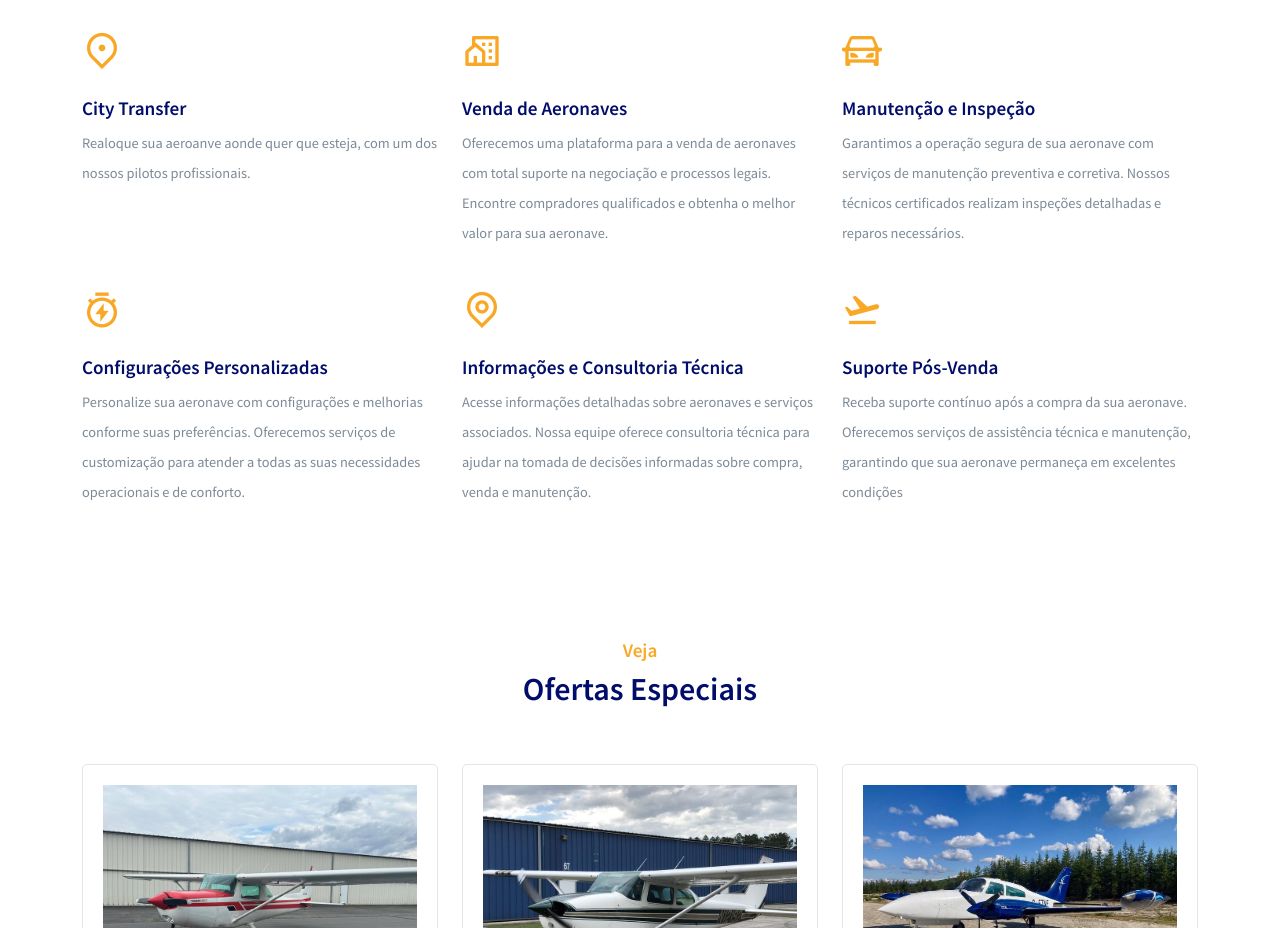
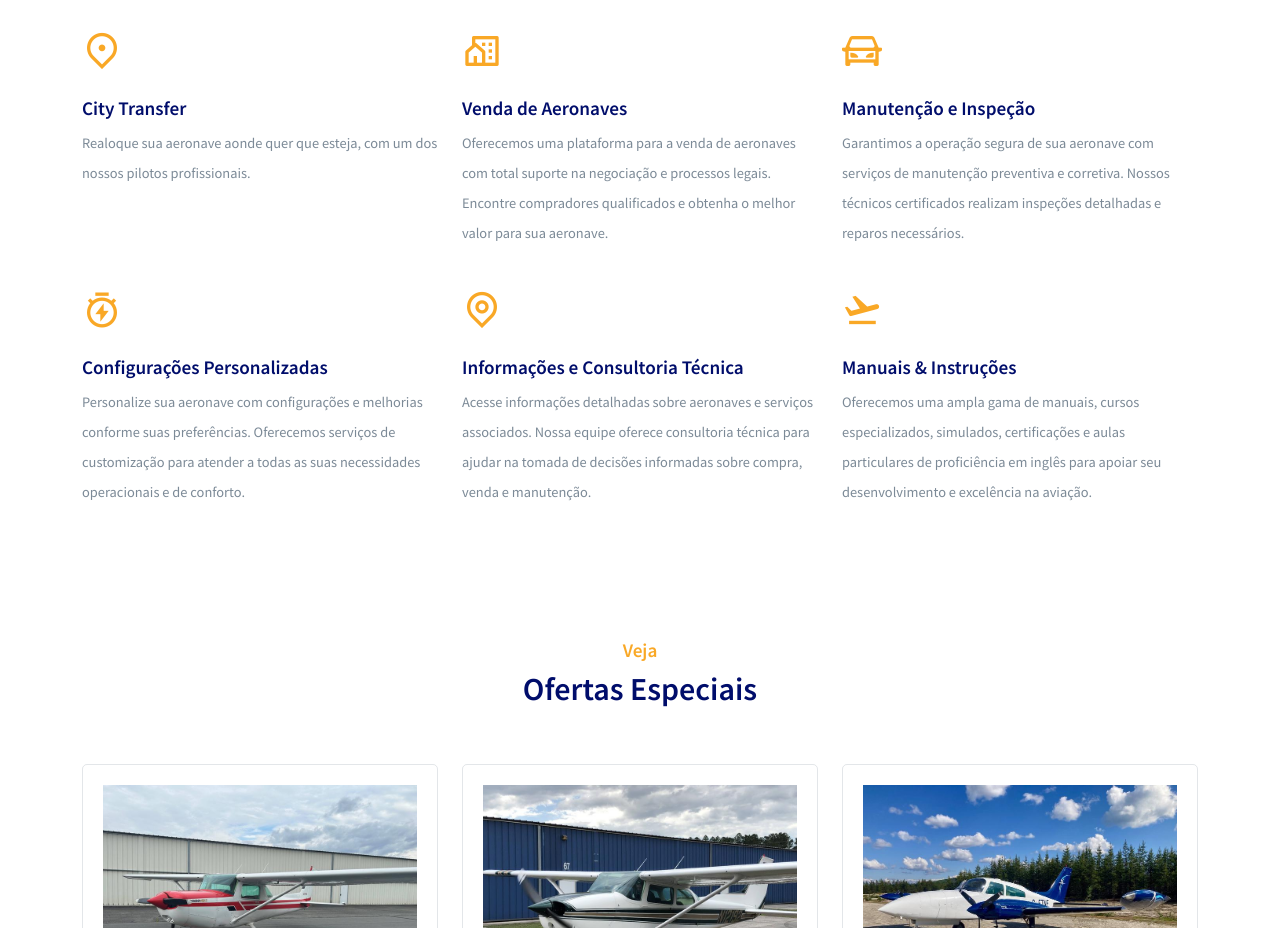
Before and after one commit to benattimj/airLiam, a React (Create React App) app: page /home in a window 1280 px wide. Shown: the part 1760-2688 px from the top of the page. Built offline with nearby package versions, Linux system fonts and the light colour scheme.

Commit message:
Ortografia & Serviços

```diff
--- a/src/assets/data/serviceData.js
+++ b/src/assets/data/serviceData.js
@@ -3,7 +3,7 @@ const serviceData = [
     id: 1,
     title: "City Transfer",
     icon: "ri-map-pin-2-line",
-    desc: "Realoque sua aeroanve aonde quer que esteja, com um dos nossos pilotos profissionais.",
+    desc: "Realoque sua aeronave aonde quer que esteja, com um dos nossos pilotos profissionais.",
   },
 
   {
@@ -36,9 +36,9 @@ const serviceData = [
 
   {
     id: 6,
-    title: "Suporte Pós-Venda",
+    title: "Manuais & Instruções",
     icon: "ri-flight-takeoff-line",
-    desc: "Receba suporte contínuo após a compra da sua aeronave. Oferecemos serviços de assistência técnica e manutenção, garantindo que sua aeronave permaneça em excelentes condições",
+    desc: "Oferecemos uma ampla gama de manuais, cursos especializados, simulados, certificações e aulas particulares de proficiência em inglês para apoiar seu desenvolvimento e excelência na aviação.",
   },
 ];
 
```
